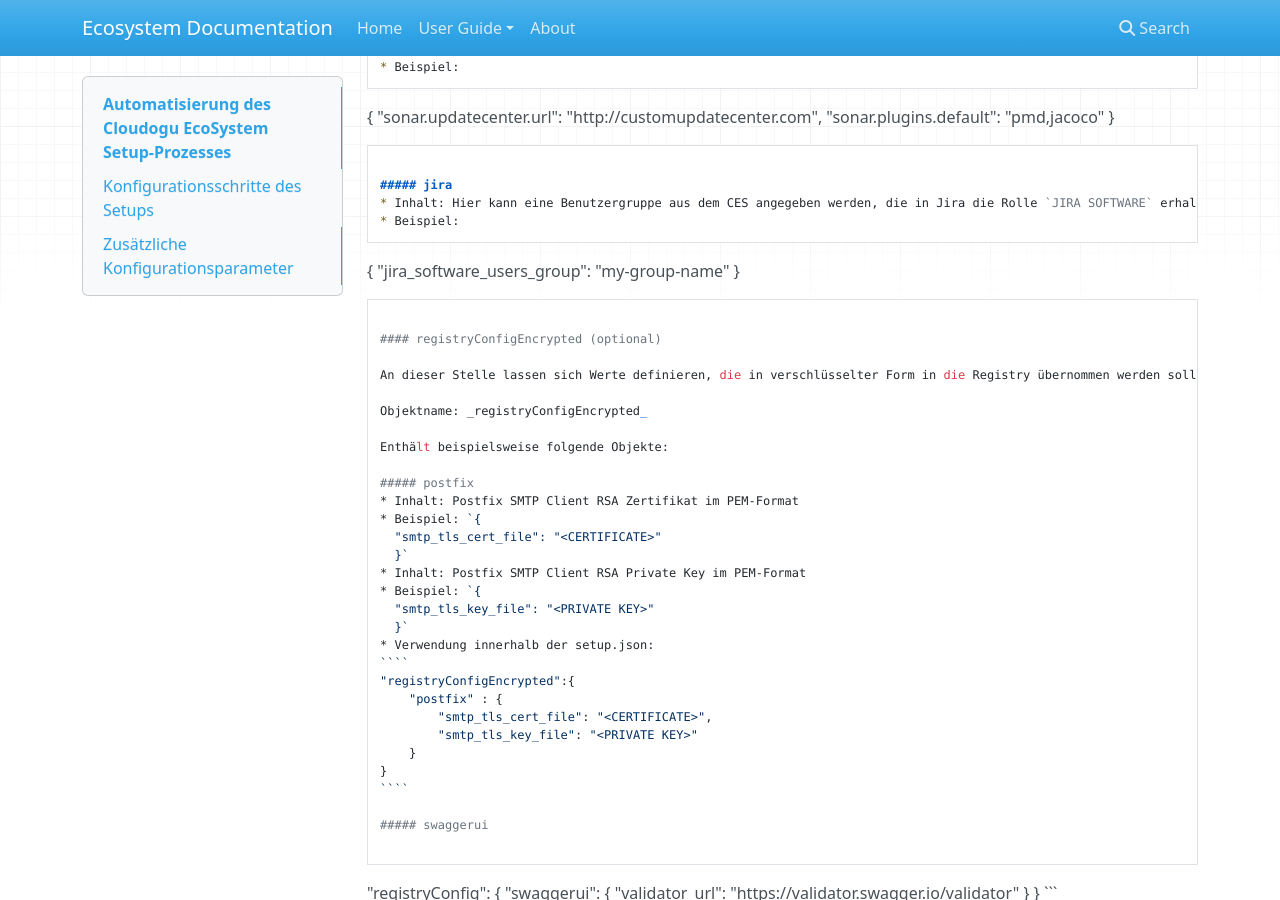
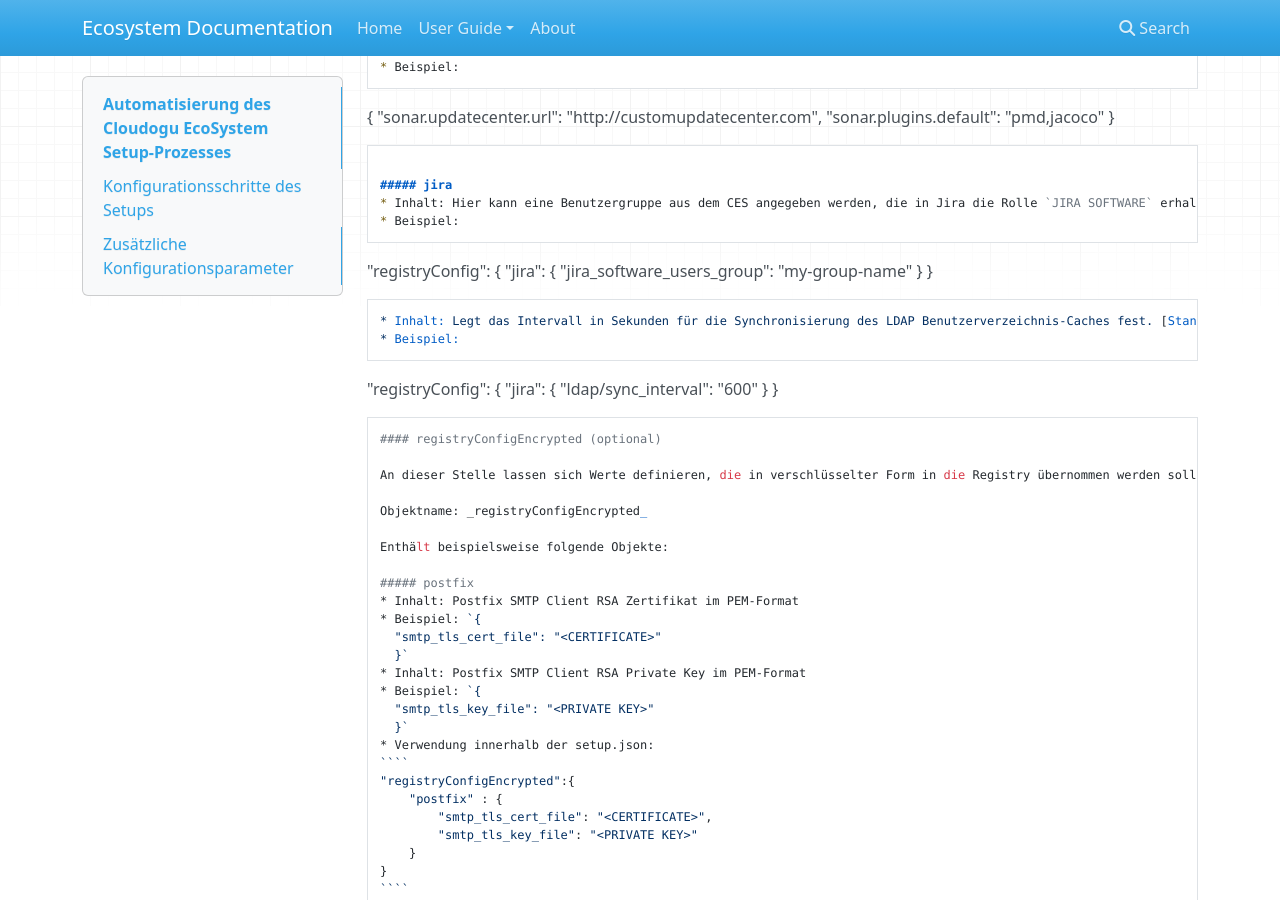
Before and after one commit to cloudogu/ecosystem, an MkDocs documentation site: the page built from docs/docs/user-guide/setup-json_de.md, in a window 1280 px wide and 900 px high, scrolled down 14589 px. Built offline with MkDocs 1.6.1, drawn with Linux system fonts in a browser that asks for light colours; nearby versions of some CDN libraries; old or Windows-style settings are respelled for this version of MkDocs.

Commit message:
#399 add description for ldap sync interval configuration

````diff
--- a/docs/docs/user-guide/setup-json_de.md
+++ b/docs/docs/user-guide/setup-json_de.md
@@ -673,11 +673,21 @@ Enthält beispielsweise folgende Objekte:
 * Inhalt: Hier kann eine Benutzergruppe aus dem CES angegeben werden, die in Jira die Rolle `JIRA SOFTWARE` erhalten soll.
 * Beispiel:
 ```
-{
-    "jira_software_users_group": "my-group-name"
-}
+  "registryConfig": {
+    "jira": {
+      "jira_software_users_group": "my-group-name"
+    }
+  }
 ```
-
+* Inhalt: Legt das Intervall in Sekunden für die Synchronisierung des LDAP Benutzerverzeichnis-Caches fest. [Standard: 3600]
+* Beispiel:
+```
+  "registryConfig": {
+    "jira": {
+      "ldap/sync_interval": "600"
+    }
+  }
+```
 #### registryConfigEncrypted (optional)
 
 An dieser Stelle lassen sich Werte definieren, die in verschlüsselter Form in die Registry übernommen werden sollen. Hierfür gibt es keinen äquivalenten Schritt in der Setup-Oberfläche. Die hier definierten Werte werden unter ``/config/`` in der Registry des EcoSystem abgelegt. Anders als bei ``registryConfig``, können sich in der ersten Ebene nur installierte (bzw. während dem Setup installierte) Dogus befinden, da nur für diese eine Verschlüsselung möglich ist.
````
Also changed, not shown: docs/docs/user-guide/setup-json.md (+7 -0 lines).
